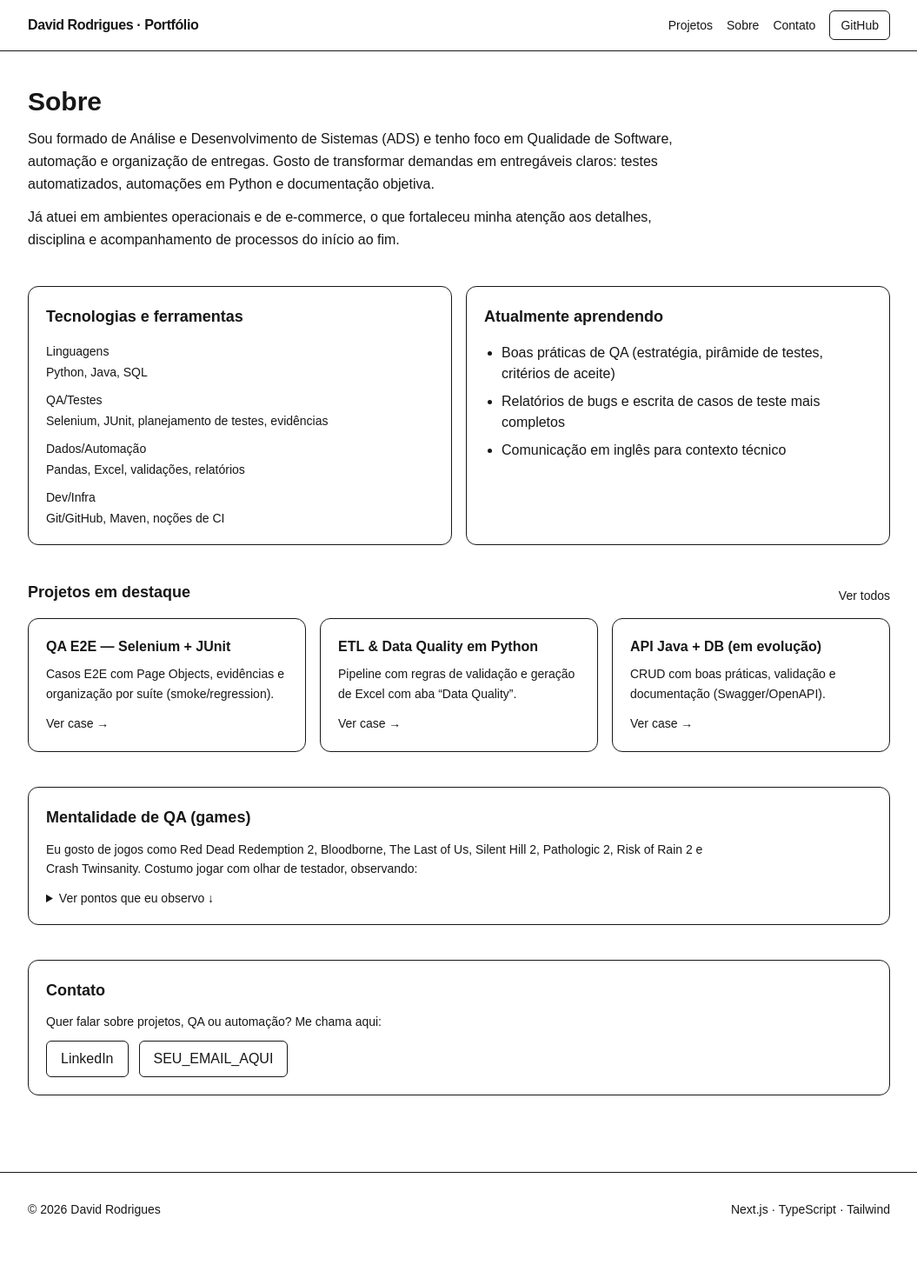
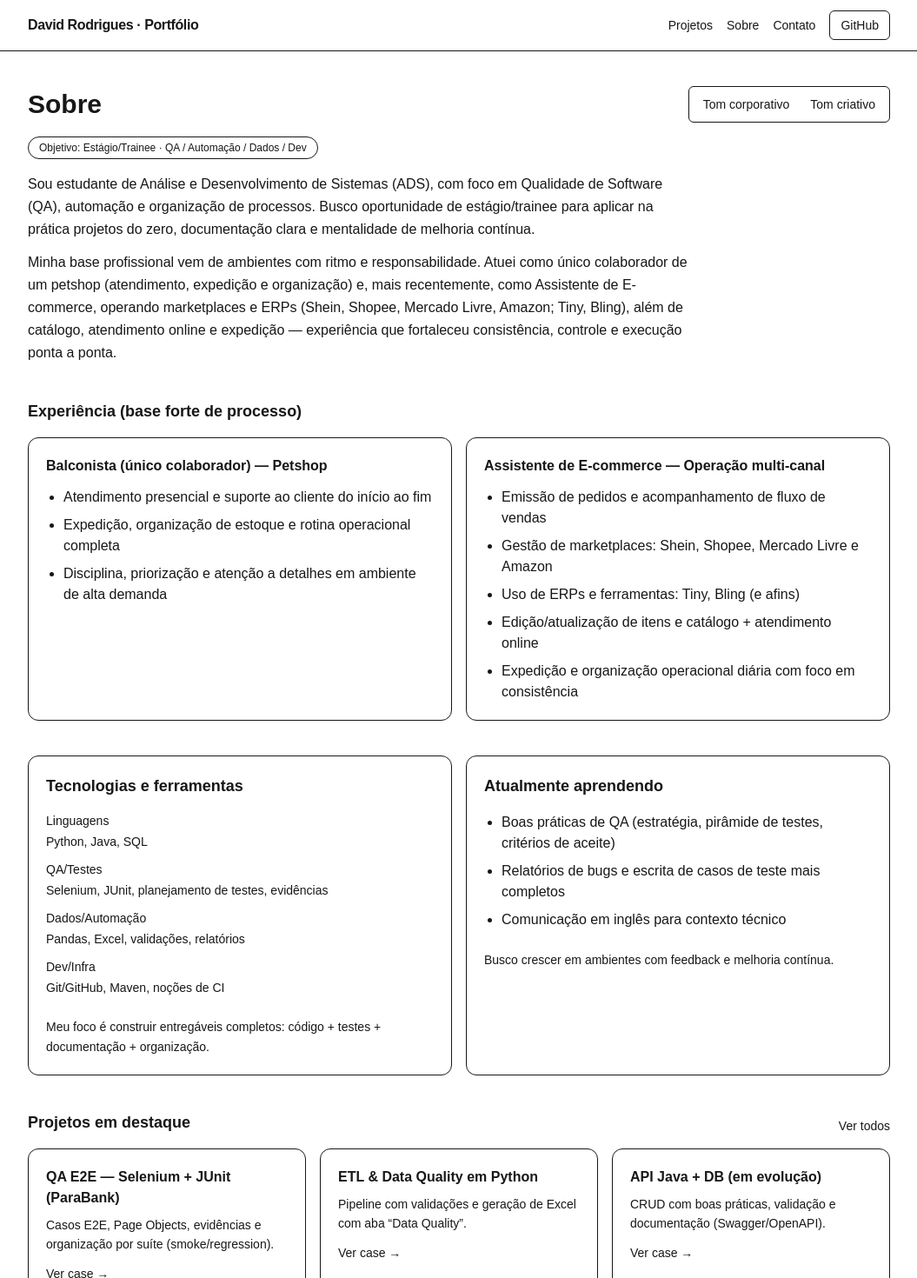
Before and after one commit to Dev02553/portfolio-site, a Next.js app: page /about in a window 1280 px wide. Shown: the top 1470 px of the page at 87% size, without its empty margins (112-1167 px from the left). Before the commit the page ends 1433 px from the top, so only its background shows below. Built offline with nearby package versions, Linux system fonts and the light colour scheme.

Commit message:
Add portfolio pages

```diff
--- a/src/app/about/page.tsx
+++ b/src/app/about/page.tsx
@@ -1,4 +1,9 @@
+"use client";
+
+import { useMemo, useState } from "react";
 import Link from "next/link";
+
+type Tone = "corporativo" | "criativo";
 
 const skills = [
   { label: "Linguagens", value: "Python, Java, SQL" },
@@ -7,15 +12,42 @@ const skills = [
   { label: "Dev/Infra", value: "Git/GitHub, Maven, noções de CI" },
 ];
 
-const highlights = [
+const nowLearning = [
+  "Boas práticas de QA (estratégia, pirâmide de testes, critérios de aceite)",
+  "Relatórios de bugs e escrita de casos de teste mais completos",
+  "Comunicação em inglês para contexto técnico",
+];
+
+const experience = [
   {
-    title: "QA E2E — Selenium + JUnit",
-    desc: "Casos E2E com Page Objects, evidências e organização por suíte (smoke/regression).",
+    role: "Balconista (único colaborador) — Petshop",
+    points: [
+      "Atendimento presencial e suporte ao cliente do início ao fim",
+      "Expedição, organização de estoque e rotina operacional completa",
+      "Disciplina, priorização e atenção a detalhes em ambiente de alta demanda",
+    ],
+  },
+  {
+    role: "Assistente de E-commerce — Operação multi-canal",
+    points: [
+      "Emissão de pedidos e acompanhamento de fluxo de vendas",
+      "Gestão de marketplaces: Shein, Shopee, Mercado Livre e Amazon",
+      "Uso de ERPs e ferramentas: Tiny, Bling (e afins)",
+      "Edição/atualização de itens e catálogo + atendimento online",
+      "Expedição e organização operacional diária com foco em consistência",
+    ],
+  },
+];
+
+const projectHighlights = [
+  {
+    title: "QA E2E — Selenium + JUnit (ParaBank)",
+    desc: "Casos E2E, Page Objects, evidências e organização por suíte (smoke/regression).",
     href: "/projects/parabank-selenium-qa",
   },
   {
     title: "ETL & Data Quality em Python",
-    desc: "Pipeline com regras de validação e geração de Excel com aba “Data Quality”.",
+    desc: "Pipeline com validações e geração de Excel com aba “Data Quality”.",
     href: "/projects/python-etl-automation",
   },
   {
@@ -25,40 +57,101 @@ const highlights = [
   },
 ];
 
-const nowLearning = [
-  "Boas práticas de QA (estratégia, pirâmide de testes, critérios de aceite)",
-  "Relatórios de bugs e escrita de casos de teste mais completos",
-  "Comunicação em inglês para contexto técnico",
-];
-
-const gamesQA = [
-  "Consistência de UI/UX",
-  "Câmera, colisão e feedback ao jogador",
-  "Sistemas de salvamento/carregamento",
+const qaMindsetGames = [
+  "Consistência de UI/UX (fluxos, feedback e clareza)",
+  "Câmera, colisão e sensação de controle",
+  "Sistemas de salvamento/carregamento e recuperação",
   "Desempenho e casos extremos (edge cases)",
 ];
 
 export default function AboutPage() {
+  const [tone, setTone] = useState<Tone>("corporativo");
+
+  const intro = useMemo(() => {
+    if (tone === "corporativo") {
+      return {
+        title: "Sobre",
+        p1:
+          "Sou estudante de Análise e Desenvolvimento de Sistemas (ADS), com foco em Qualidade de Software (QA), automação e organização de processos. Busco oportunidade de estágio/trainee para aplicar na prática projetos do zero, documentação clara e mentalidade de melhoria contínua.",
+        p2:
+          "Minha base profissional vem de ambientes com ritmo e responsabilidade. Atuei como único colaborador de um petshop (atendimento, expedição e organização) e, mais recentemente, como Assistente de E-commerce, operando marketplaces e ERPs (Shein, Shopee, Mercado Livre, Amazon; Tiny, Bling), além de catálogo, atendimento online e expedição — experiência que fortaleceu consistência, controle e execução ponta a ponta.",
+        badge:
+          "Objetivo: Estágio/Trainee · QA / Automação / Dados / Dev",
+      };
+    }
+    return {
+      title: "Sobre",
+      p1:
+        "Eu gosto de transformar caos em fluxo. Sou estudante de ADS e estou construindo minha carreira com uma mistura que me define bem: qualidade, automação e processo — entregas claras, testáveis e fáceis de manter.",
+      p2:
+        "Aprendi “na vida real” o que é segurar uma operação: fui o único colaborador de um petshop, cuidando do atendimento até a expedição. Depois, no e-commerce, virei multi-canal: pedidos, marketplaces (Shein, Shopee, Mercado Livre, Amazon), ERP (Tiny, Bling), catálogo, atendimento online e expedição. Esse cenário me treinou para lidar com regras, exceções e prazos — e foi aí que meu olhar de QA ficou automático: padronizar, reduzir erro e automatizar o repetitivo.",
+      badge:
+        "Buscando: Estágio/Trainee · Construir, testar, automatizar e evoluir",
+    };
+  }, [tone]);
+
   return (
     <div className="space-y-10">
-      {/* Header */}
-      <header className="space-y-3">
-        <h1 className="text-2xl sm:text-3xl font-bold">Sobre</h1>
-        <p className="text-muted-foreground max-w-3xl leading-relaxed">
-          Sou formado de Análise e Desenvolvimento de Sistemas (ADS) e tenho foco em{" "}
-          <span className="text-foreground font-medium">Qualidade de Software</span>, automação e
-          organização de entregas. Gosto de transformar demandas em entregáveis claros:{" "}
-          testes automatizados, automações em Python e documentação objetiva.
+      {/* Header + toggle */}
+      <header className="space-y-4">
+        <div className="flex flex-col gap-3 sm:flex-row sm:items-center sm:justify-between">
+          <h1 className="text-2xl sm:text-3xl font-bold">{intro.title}</h1>
+
+          <div className="inline-flex rounded-md border p-1 w-fit">
+            <button
+              type="button"
+              onClick={() => setTone("corporativo")}
+              className={`px-3 py-1.5 text-sm rounded-md transition ${
+                tone === "corporativo"
+                  ? "bg-muted text-foreground"
+                  : "text-muted-foreground hover:text-foreground"
+              }`}
+            >
+              Tom corporativo
+            </button>
+            <button
+              type="button"
+              onClick={() => setTone("criativo")}
+              className={`px-3 py-1.5 text-sm rounded-md transition ${
+                tone === "criativo"
+                  ? "bg-muted text-foreground"
+                  : "text-muted-foreground hover:text-foreground"
+              }`}
+            >
+              Tom criativo
+            </button>
+          </div>
+        </div>
+
+        <p className="text-xs inline-flex w-fit rounded-full border px-3 py-1 text-muted-foreground">
+          {intro.badge}
         </p>
-        <p className="text-muted-foreground max-w-3xl leading-relaxed">
-          Já atuei em ambientes operacionais e de e-commerce, o que fortaleceu minha atenção aos
-          detalhes, disciplina e acompanhamento de processos do início ao fim.
-        </p>
+
+        <div className="space-y-3">
+          <p className="text-muted-foreground max-w-3xl leading-relaxed">{intro.p1}</p>
+          <p className="text-muted-foreground max-w-3xl leading-relaxed">{intro.p2}</p>
+        </div>
       </header>
 
-      {/* Grid */}
+      {/* Experience */}
+      <section className="space-y-4">
+        <h2 className="text-lg font-semibold">Experiência (base forte de processo)</h2>
+        <div className="grid gap-4 md:grid-cols-2">
+          {experience.map((exp) => (
+            <div key={exp.role} className="rounded-xl border p-5 space-y-3">
+              <h3 className="font-semibold">{exp.role}</h3>
+              <ul className="list-disc pl-5 text-muted-foreground space-y-2">
+                {exp.points.map((p) => (
+                  <li key={p}>{p}</li>
+                ))}
+              </ul>
+            </div>
+          ))}
+        </div>
+      </section>
+
+      {/* Skills + Learning */}
       <section className="grid gap-4 md:grid-cols-2">
-        {/* Skills card */}
         <div className="rounded-xl border p-5 space-y-4">
           <h2 className="text-lg font-semibold">Tecnologias e ferramentas</h2>
           <div className="space-y-3">
@@ -69,9 +162,18 @@ export default function AboutPage() {
               </div>
             ))}
           </div>
+
+          <div className="pt-2">
+            <p className="text-sm text-muted-foreground leading-relaxed">
+              Meu foco é construir entregáveis completos:{" "}
+              <span className="text-foreground font-medium">
+                código + testes + documentação + organização
+              </span>
+              .
+            </p>
+          </div>
         </div>
 
-        {/* Now learning card */}
         <div className="rounded-xl border p-5 space-y-4">
           <h2 className="text-lg font-semibold">Atualmente aprendendo</h2>
           <ul className="list-disc pl-5 text-muted-foreground space-y-2">
@@ -79,6 +181,12 @@ export default function AboutPage() {
               <li key={item}>{item}</li>
             ))}
           </ul>
+
+          <div className="pt-2">
+            <p className="text-sm text-muted-foreground">
+              Busco crescer em ambientes com feedback e melhoria contínua.
+            </p>
+          </div>
         </div>
       </section>
 
@@ -86,25 +194,20 @@ export default function AboutPage() {
       <section className="space-y-4">
         <div className="flex items-end justify-between gap-4">
           <h2 className="text-lg font-semibold">Projetos em destaque</h2>
-          <Link
-            href="/projects"
-            className="text-sm text-muted-foreground hover:underline"
-          >
+          <Link href="/projects" className="text-sm text-muted-foreground hover:underline">
             Ver todos
           </Link>
         </div>
 
         <div className="grid gap-4 sm:grid-cols-2 lg:grid-cols-3">
-          {highlights.map((p) => (
+          {projectHighlights.map((p) => (
             <Link
               key={p.title}
               href={p.href}
               className="rounded-xl border p-5 hover:bg-muted/30 transition"
             >
               <h3 className="font-semibold">{p.title}</h3>
-              <p className="mt-2 text-sm text-muted-foreground leading-relaxed">
-                {p.desc}
-              </p>
+              <p className="mt-2 text-sm text-muted-foreground leading-relaxed">{p.desc}</p>
               <span className="mt-3 inline-block text-sm text-muted-foreground hover:text-foreground">
                 Ver case →
               </span>
@@ -113,21 +216,20 @@ export default function AboutPage() {
         </div>
       </section>
 
-      {/* Games as expandable (avoid wall of text) */}
+      {/* QA mindset (games) */}
       <section className="rounded-xl border p-5 space-y-3">
         <h2 className="text-lg font-semibold">Mentalidade de QA (games)</h2>
         <p className="text-sm text-muted-foreground leading-relaxed max-w-3xl">
-          Eu gosto de jogos como Red Dead Redemption 2, Bloodborne, The Last of Us, Silent Hill 2,
-          Pathologic 2, Risk of Rain 2 e Crash Twinsanity. Costumo jogar com olhar de testador,
-          observando:
+          Eu curto jogos como Red Dead Redemption 2, Bloodborne, The Last of Us, Silent Hill 2,
+          Pathologic 2, Risk of Rain 2 e Crash Twinsanity. Costumo jogar com olhar de testador.
         </p>
 
         <details className="group">
           <summary className="cursor-pointer text-sm font-medium text-foreground select-none">
-            Ver pontos que eu observo ↓
+            Ver o que eu observo ↓
           </summary>
           <ul className="mt-3 list-disc pl-5 text-muted-foreground space-y-2">
-            {gamesQA.map((item) => (
+            {qaMindsetGames.map((item) => (
               <li key={item}>{item}</li>
             ))}
           </ul>
@@ -138,12 +240,13 @@ export default function AboutPage() {
       <section className="rounded-xl border p-5 space-y-3">
         <h2 className="text-lg font-semibold">Contato</h2>
         <p className="text-sm text-muted-foreground">
-          Quer falar sobre projetos, QA ou automação? Me chama aqui:
+          Quer conversar sobre estágio/trainee, QA, automação ou projetos? Me chama:
         </p>
+
         <div className="flex flex-wrap gap-3">
           <a
             className="rounded-md border px-4 py-2 hover:bg-muted transition"
-            href="https://www.linkedin.com/in/SEU_LINKEDIN/"
+            href="https://www.linkedin.com/in/david-silva-rodrigues-500190284/"
             target="_blank"
             rel="noreferrer"
           >
@@ -151,11 +254,24 @@ export default function AboutPage() {
           </a>
           <a
             className="rounded-md border px-4 py-2 hover:bg-muted transition"
-            href="mailto:SEU_EMAIL_AQUI"
+            href="mailto:David_2553@hotmail.com"
           >
-            SEU_EMAIL_AQUI
+            David_2553@hotmail.com
+          </a>
+          <a
+            className="rounded-md border px-4 py-2 hover:bg-muted transition"
+            href="https://github.com/Dev02553"
+            target="_blank"
+            rel="noreferrer"
+          >
+            GitHub
           </a>
         </div>
+
+        <p className="text-xs text-muted-foreground">
+          Dica: troque <span className="font-medium">SEU_LINKEDIN</span> e{" "}
+          <span className="font-medium">SEU_EMAIL_AQUI</span>.
+        </p>
       </section>
     </div>
   );
```
